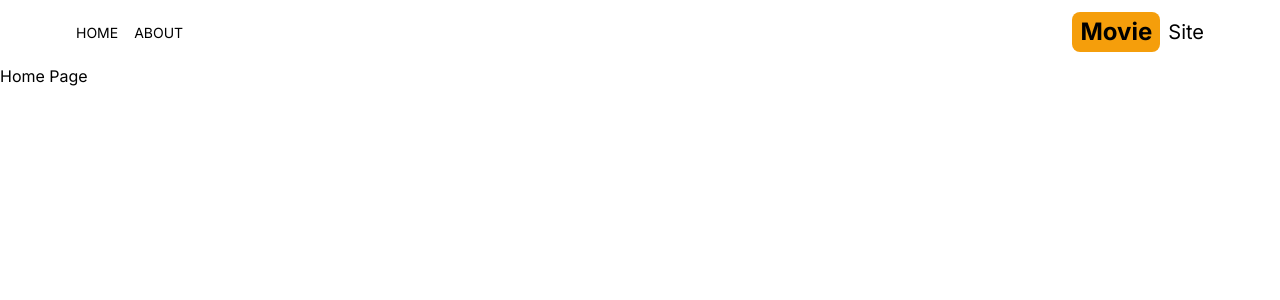
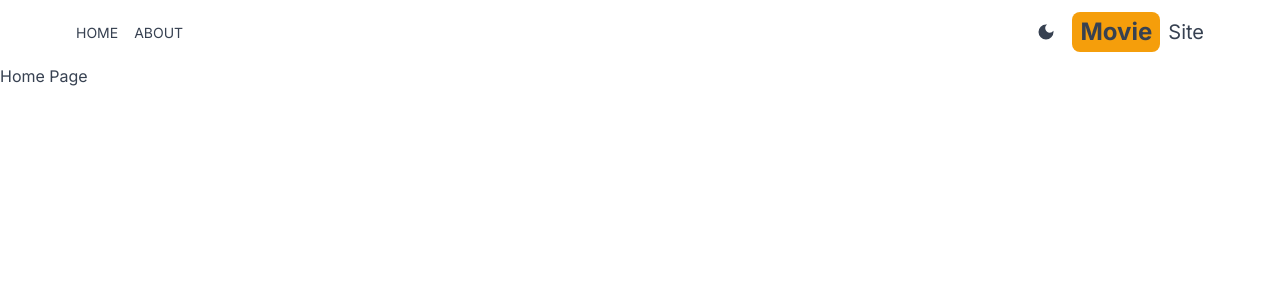
Before and after one commit to Hasanat902/nextjs-movie-site, a Next.js app: page / in a window 1280 px wide. Shown: the top 300 px of the page. Built offline with nearby package versions, Linux system fonts and the light colour scheme.

Commit message:
implement dark mode

```diff
--- a/package.json
+++ b/package.json
@@ -10,6 +10,7 @@
   },
   "dependencies": {
     "next": "14.2.3",
+    "next-themes": "^0.3.0",
     "react": "^18",
     "react-dom": "^18",
     "react-icons": "^5.2.1"
--- /dev/null
+++ b/src/app/Providers.jsx
@@ -0,0 +1,16 @@
+"use client";
+
+import { ThemeProvider } from "next-themes";
+
+
+const Providers = ({children}) => {
+    return (
+        <ThemeProvider defaultTheme="system" attribute="class">
+            <div className="text-gray-700 dark:text-gray-200 dark:bg-gray-700 min-h-screen select-none transition-colors duration-300">
+                {children}
+            </div>
+        </ThemeProvider>
+    );
+};
+
+export default Providers;
--- a/src/app/layout.js
+++ b/src/app/layout.js
@@ -1,6 +1,7 @@
 import { Inter } from "next/font/google";
 import "./globals.css";
 import Header from "@/components/Header";
+import Providers from "./Providers";
 
 const inter = Inter({ subsets: ["latin"] });
 
@@ -13,8 +14,10 @@
   return (
     <html lang="en">
       <body className={inter.className}>
-        <Header />
-        {children}
+        <Providers>
+          <Header />
+          {children}
+        </Providers>
       </body>
     </html>
   );
--- /dev/null
+++ b/src/components/DarkModeSwitch.jsx
@@ -0,0 +1,20 @@
+"use client";
+
+import { useTheme } from "next-themes";
+import { MdLightMode, MdDarkMode } from "react-icons/md";
+
+const DarkModeSwitch = () => {
+
+    const { theme, setTheme, systemTheme } = useTheme();
+    const currentTheme = theme === "system" ? systemTheme : theme;
+
+    return (
+        <div>
+            {
+                currentTheme === "dark" ? <MdLightMode onClick={() => setTheme('light')} className="text-xl cursor-pointer hover:text-amber-500" /> : <MdDarkMode onClick={() => setTheme('dark')}  className="text-xl cursor-pointer hover:text-amber-500" />
+            }
+        </div>
+    );
+};
+
+export default DarkModeSwitch;
--- a/src/components/Header.jsx
+++ b/src/components/Header.jsx
@@ -2,6 +2,7 @@
 import MenuItems from "./MenuItems";
 import { AiFillHome } from "react-icons/ai";
 import { BsFillInfoCircleFill } from "react-icons/bs";
+import DarkModeSwitch from "./DarkModeSwitch";
 
 
 const Header = () => {
@@ -11,10 +12,13 @@
                 <MenuItems title="home" address="/" Icon={AiFillHome} />
                 <MenuItems title="about" address="/about" Icon={BsFillInfoCircleFill} />
             </div>
-            <Link href={"/"} className="flex gap-2 items-center">
-                <span className="text-2xl font-bold bg-amber-500 py-1 px-2 rounded-lg">Movie</span>
-                <span className="hidden sm:inline text-xl">Site</span>
-            </Link>
+            <div className="flex items-center gap-4">
+                <DarkModeSwitch />
+                <Link href={"/"} className="flex gap-2 items-center">
+                    <span className="text-2xl font-bold bg-amber-500 py-1 px-2 rounded-lg">Movie</span>
+                    <span className="hidden sm:inline text-xl">Site</span>
+                </Link>
+            </div>
         </div>
     );
 };
--- a/tailwind.config.js
+++ b/tailwind.config.js
@@ -15,4 +15,5 @@
     },
   },
   plugins: [],
+  darkMode: 'class',
 };
```
Also changed, not shown: 1 other file (tests, documents, lock files or other folders).
